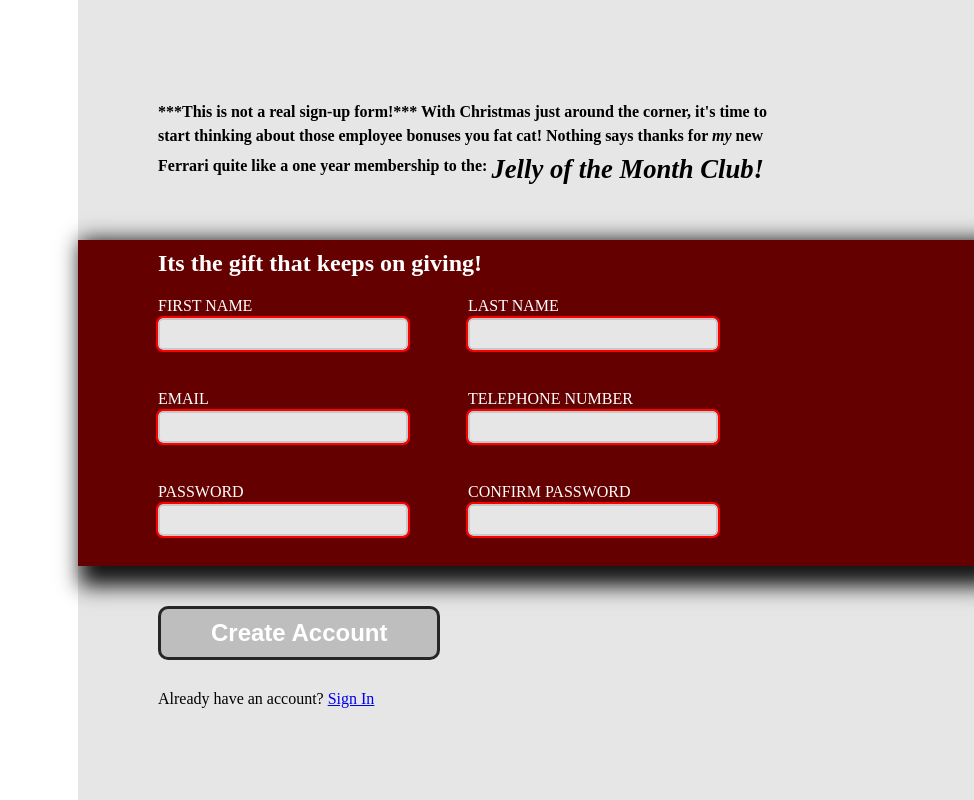
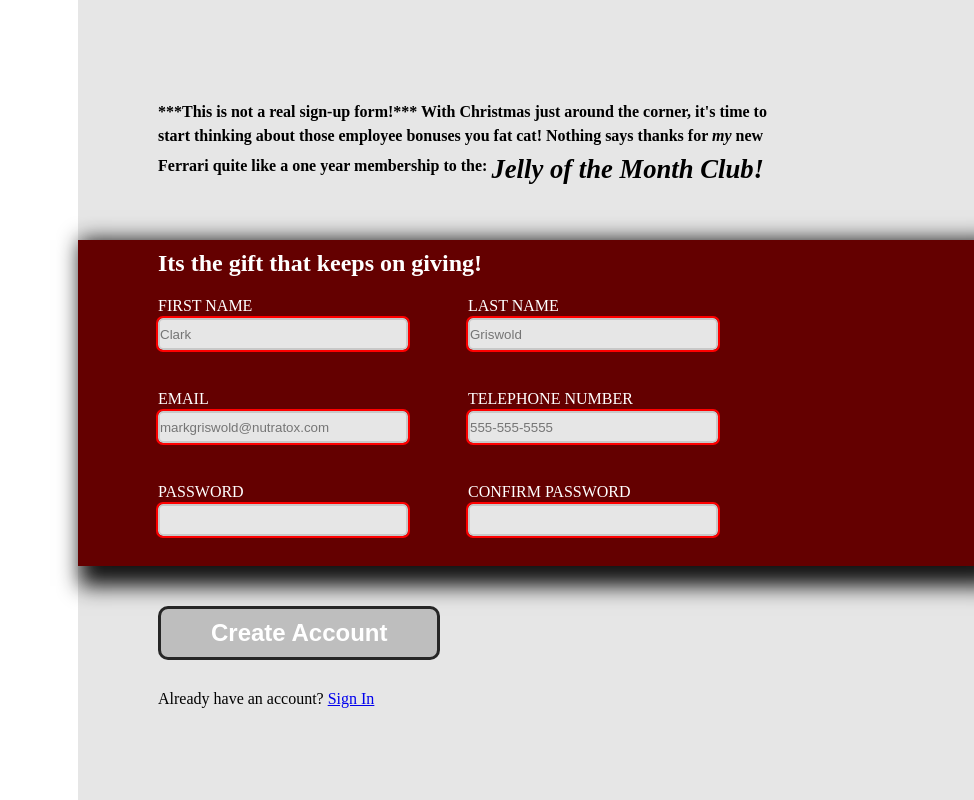
Before and after one commit to alec-shell/sign-up-form, a plain HTML site: page index.html in a window 1280 px wide. Shown: the whole page, without its empty margins (306-1280 px from the left). Drawn offline with Linux system fonts and the light colour scheme.

Commit message:
added input placeholders

```diff
--- a/index.html
+++ b/index.html
@@ -25,18 +25,18 @@
                 <ul>
                     <li>
                         <label for="first-name">FIRST NAME</label>
-                        <input type="text" id="first-name" name="first-name" required>
+                        <input type="text" id="first-name" name="first-name" placeholder="Clark" required>
                     <li>
                         <label for="last-name">LAST NAME</label>
-                        <input type="text" id="last-name" name="last-name" required>
+                        <input type="text" id="last-name" name="last-name" placeholder="Griswold" required>
                     </li>
                     <li>
                         <label for="email">EMAIL</label>
-                        <input type="email" id="email" name="email" required>
+                        <input type="email" id="email" name="email" placeholder="markgriswold@nutratox.com" required>
                     </li>
                     <li>
                         <label for="tel-num">TELEPHONE NUMBER</label>
-                        <input type="tel" id="tel-num" name="user-num" required>
+                        <input type="tel" id="tel-num" name="user-num" placeholder="555-555-5555" required>
                     </li>
                     <li>
                         <label for="init-pass">PASSWORD</label>
```
Also changed, not shown: style.css (line endings or trailing spaces).
